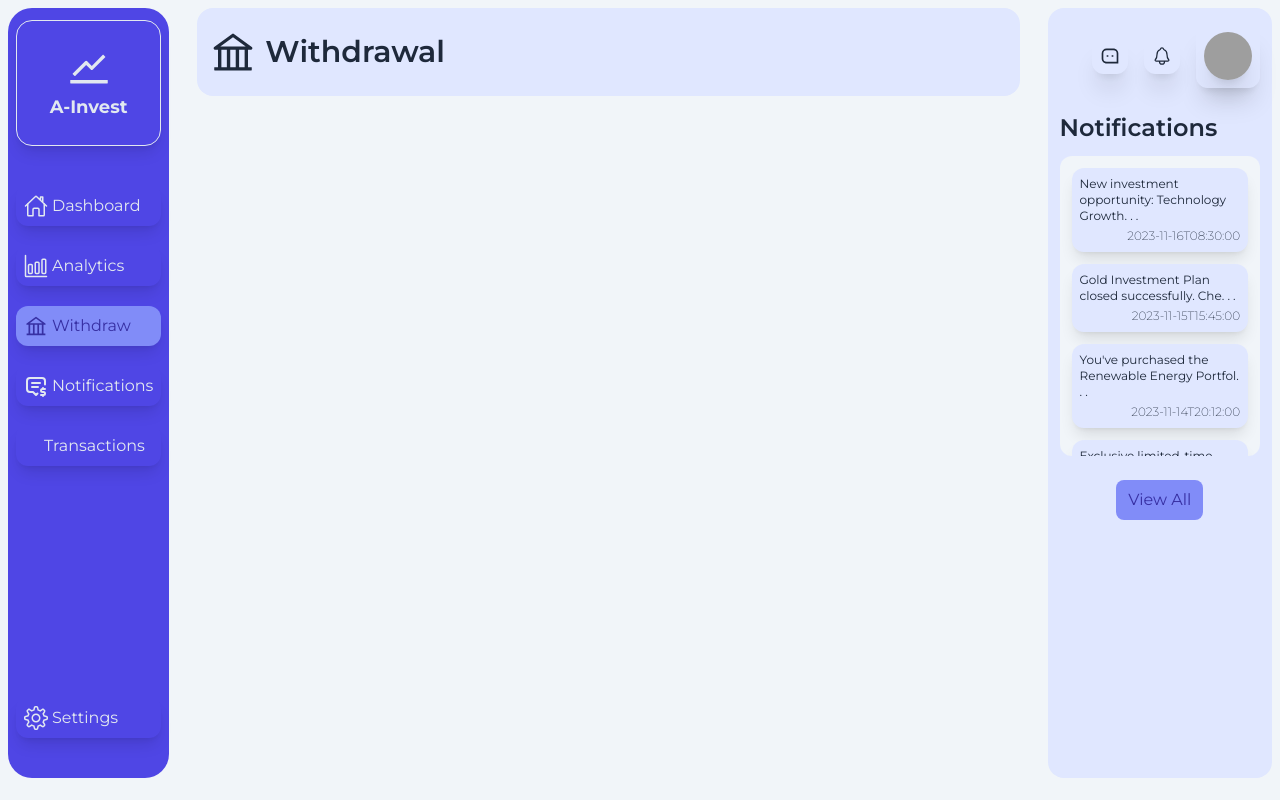
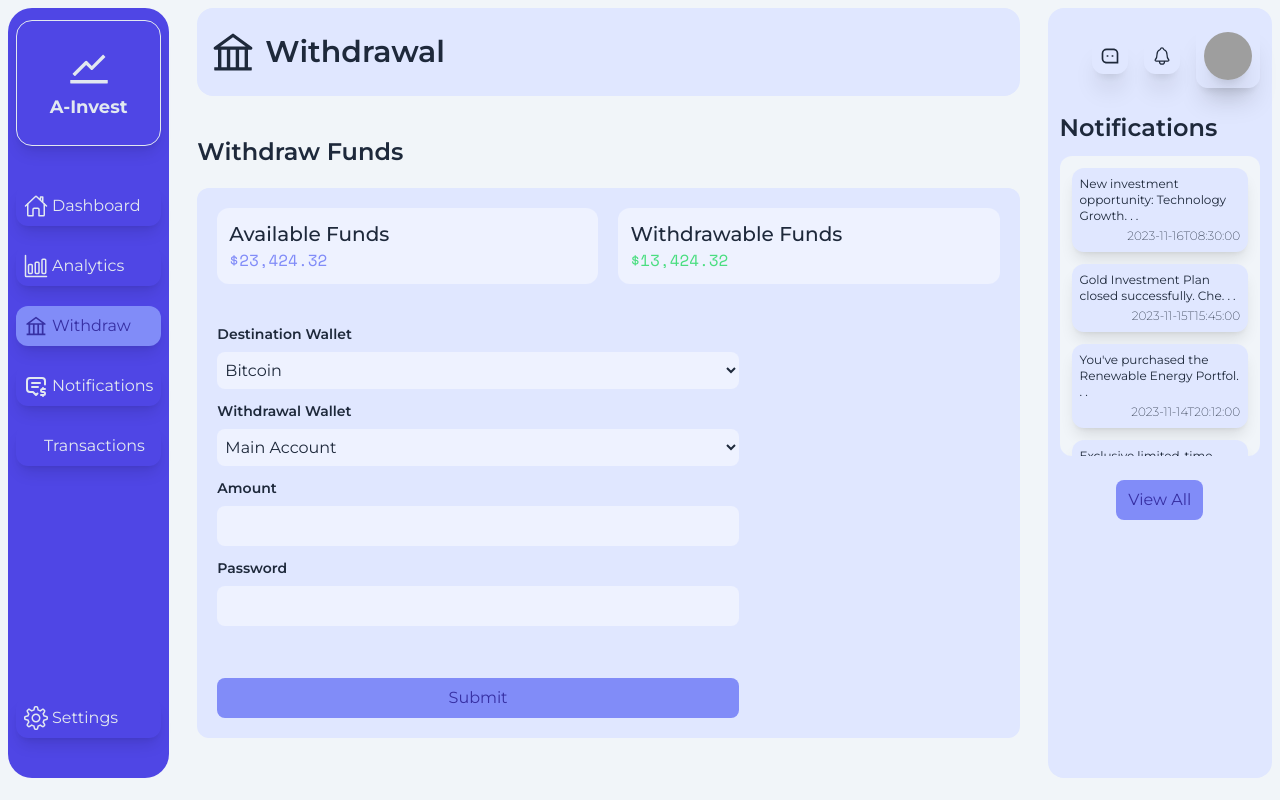
Before and after one commit to Officialibn1/a_invest, a Next.js app: page /dashboard/withdrawal in a window 1280 px wide. Built offline with nearby package versions, Linux system fonts and the light colour scheme; grey boxes are pictures that could not be loaded; some icons are missing.

Commit message:
Completed withdraw page

```diff
--- a/app/components/styles/Dashboard.css
+++ b/app/components/styles/Dashboard.css
@@ -5,8 +5,7 @@
 
 /* dashboard homepage styles */
 .dashboardPage {
-	@apply md:px-4 relative overflow-y-auto;
-	/* width: calc(100% - 100px); */
+	@apply md:px-4 relative overflow-y-auto grow;
 	height: calc(100vh - 30px);
 
 	@media (min-width: 768px) {
--- /dev/null
+++ b/app/components/styles/WithdrawalPage.css
@@ -0,0 +1,60 @@
+/* Container wrapping all the withdrawal page contents */
+.withdrawalPage {
+	@apply w-full mt-10;
+}
+
+/* Container wrapping the withdrawal page elements minus the header h2 */
+.withdrawContainer {
+	@apply bg-indigo-100 p-5 rounded-xl mt-5;
+}
+
+/* container wrapping the two divs showing avaliable funds and withdrawable funds */
+.fundsAvailable {
+	@apply grid grid-cols-1 gap-5 md:grid-cols-2;
+}
+
+/* both containers inside the funds available wrapper */
+.fundsAvailable > div {
+	@apply bg-indigo-50 p-3 rounded-xl;
+}
+
+/* the p tag inside the container above */
+.fundsAvailable > div > p {
+	font-family: "Space Mono", monospace;
+}
+
+/* the p tag of the first div inside the container above */
+.fundsAvailable > div:first-child > p {
+	@apply text-indigo-400;
+}
+
+/* the p tag of the second div inside the container above */
+.fundsAvailable > div:last-child > p {
+	@apply text-green-400;
+}
+
+/* the form inside the withdraw container */
+.withdrawContainer form {
+	@apply mt-10 flex flex-col gap-3 w-full lg:w-2/3;
+}
+
+/* the div wrapping each input group inside the form element */
+.withdrawContainer form > div {
+	@apply flex flex-col gap-2;
+}
+
+/* the label inside the input group wrapper */
+.withdrawContainer form > div label {
+	@apply font-semibold text-sm;
+}
+
+/* the inputs and select elemrnts inside the form group */
+.withdrawContainer form > div input,
+select {
+	@apply outline-none px-1 py-2 rounded-lg bg-indigo-50;
+}
+
+/* Input of type submit */
+.withdrawContainer form > div > input[type="button"] {
+	@apply bg-indigo-400 text-indigo-800 mt-10 lg:hover:bg-indigo-300 duration-200 ease-in-out cursor-pointer;
+}
--- a/app/components/ui/ProfileNav.tsx
+++ b/app/components/ui/ProfileNav.tsx
@@ -11,11 +11,11 @@ const ProfileNav = () => {
 		<nav className='profileNav'>
 			<div className='profileNavHeader'>
 				{/* largescreen Notifications icon */}
-				<Link href={"/"}>
+				<Link href={"/dashboard/transactions"}>
 					<RiMessage3Line />
 				</Link>
 
-				<Link href={"/"}>
+				<Link href={"/dashboard/notifications"}>
 					<IoNotificationsOutline />
 				</Link>
 
--- /dev/null
+++ b/app/components/ui/WithdrawalForm.tsx
@@ -0,0 +1,73 @@
+"use client";
+import React from "react";
+
+const WithdrawalForm = () => {
+	return (
+		<form>
+			{/* Destination Wallet */}
+			<div>
+				<label htmlFor='destinationWallet'>Destination Wallet</label>
+
+				<select id='destinationWallet'>
+					<option disabled>Select Wallet</option>
+
+					<option value='Bitcoin'>Bitcoin</option>
+
+					<option value='Ethereum'>Ethereum</option>
+
+					<option value='BNB Smartchain'>BNB Smartchain</option>
+
+					<option value='BNB Beacon'>BNB Beacon</option>
+
+					<option value='Tron'>Tron</option>
+				</select>
+			</div>
+			{/* Withdrawal Wallet */}
+			<div>
+				<label htmlFor='withdrawalWallet'>Withdrawal Wallet</label>
+
+				<select id='withdrawalWallet'>
+					<option disabled>Select Account</option>
+
+					<option value='Main Account'>Main Account</option>
+
+					<option value='Deposit Account'>Deposit Account</option>
+
+					<option value='Bonus Account'>Bonus Account</option>
+				</select>
+			</div>
+
+			{/* Amount to Withdraw */}
+			<div>
+				<label htmlFor='withdrawalAmount'>Amount</label>
+
+				<input
+					type='number'
+					name='withdrawalAmount'
+					id='withdrawalAmount'
+					min={3000}
+				/>
+			</div>
+
+			{/* Withdrawal Password */}
+			<div>
+				<label htmlFor='withdrawalPassword'>Password</label>
+
+				<input
+					type='password'
+					name='withdrawalPassword'
+					id='withdrawalPassword'
+				/>
+			</div>
+
+			<div>
+				<input
+					type='button'
+					value='Submit'
+				/>
+			</div>
+		</form>
+	);
+};
+
+export default WithdrawalForm;
--- a/app/dashboard/withdrawal/page.tsx
+++ b/app/dashboard/withdrawal/page.tsx
@@ -1,5 +1,7 @@
+import WithdrawalForm from "@/app/components/ui/WithdrawalForm";
 import React from "react";
 import { AiOutlineBank } from "react-icons/ai";
+import "@/app/components/styles/WithdrawalPage.css";
 
 const WithdrawalPage = () => {
 	return (
@@ -8,6 +10,30 @@ const WithdrawalPage = () => {
 				<AiOutlineBank />
 				<span>Withdrawal</span>
 			</div>
+
+			<div className='withdrawalPage'>
+				<h2>Withdraw Funds</h2>
+
+				<div className='withdrawContainer'>
+					<div className='fundsAvailable'>
+						<div>
+							<h3>Available Funds</h3>
+
+							<p>${"23,424.32"}</p>
+						</div>
+
+						{/* Withdrawable Funds */}
+						<div>
+							<h3>Withdrawable Funds</h3>
+
+							<p>${"13,424.32"}</p>
+						</div>
+					</div>
+
+					{/* Withdrawal Form */}
+					<WithdrawalForm />
+				</div>
+			</div>
 		</div>
 	);
 };
```
